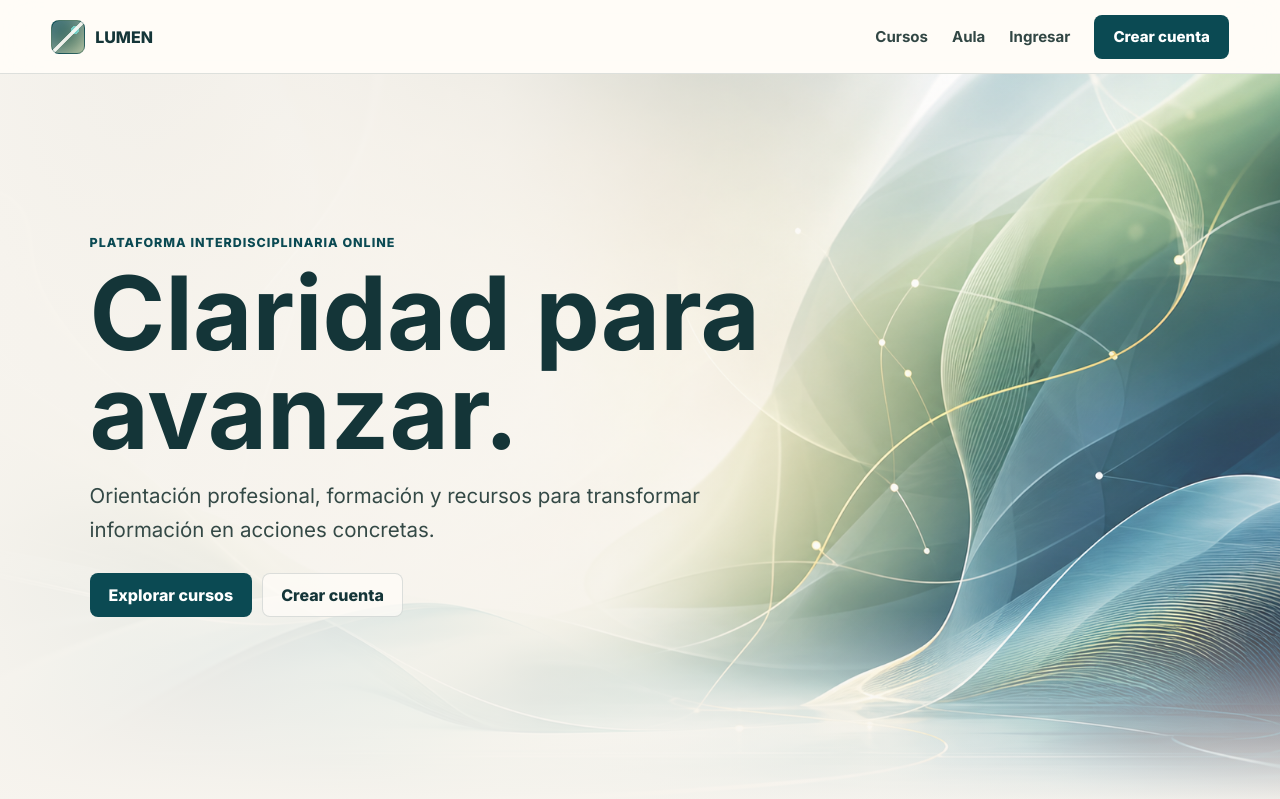
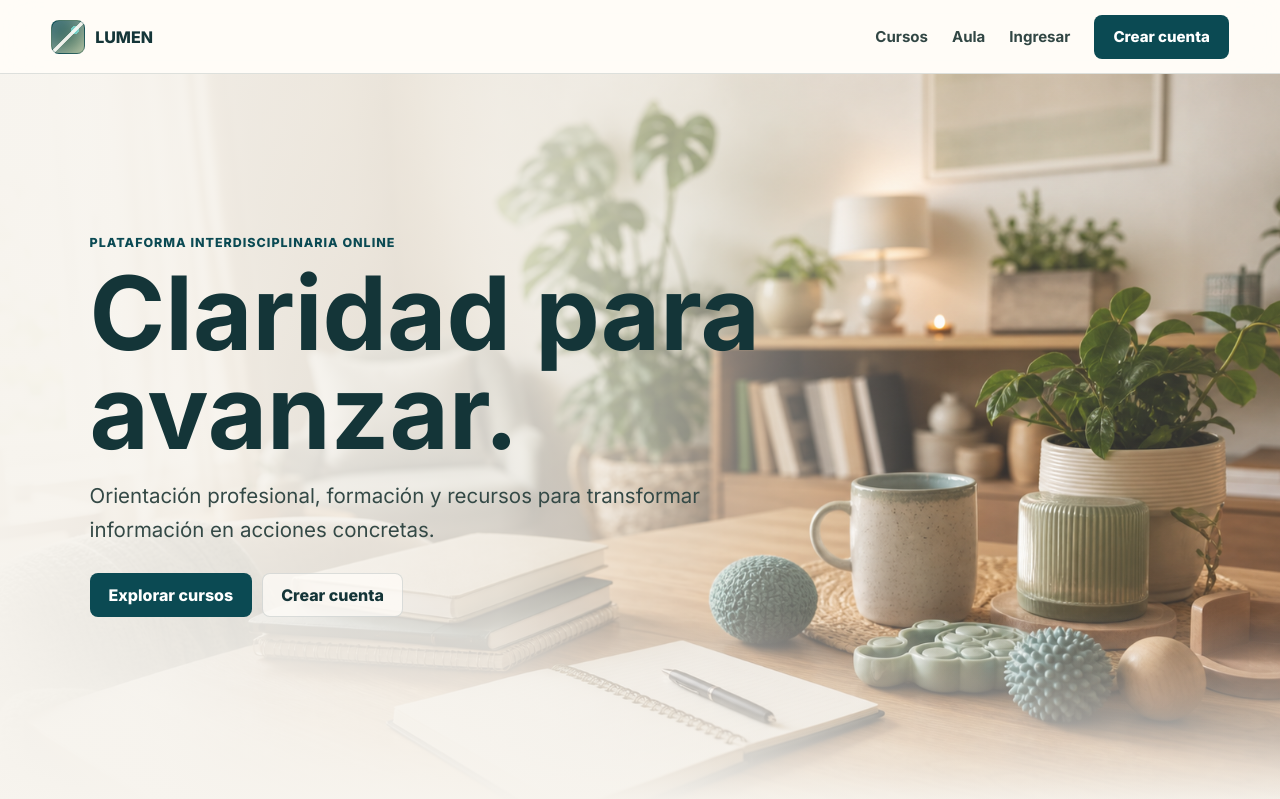
Before and after one commit to jordispinnato/lumen, a Next.js app: page / in a window 1280 px wide. Shown: the top 799 px of the page. Built offline with nearby package versions, Linux system fonts and the light colour scheme; no server answers; the database is empty.

Commit message:
Update landing hero image

```diff
--- a/app/globals.css
+++ b/app/globals.css
@@ -171,7 +171,7 @@
   position: absolute;
   inset: 0;
   z-index: -2;
-  background: url("/assets/lumen-hero.png") center / cover;
+  background: url("/assets/lumen-hero-v2.png") center / cover;
 }
 
 .hero::after {
@@ -419,7 +419,7 @@
   overflow: hidden;
   background:
     linear-gradient(120deg, rgba(11, 74, 83, 0.72), rgba(104, 199, 189, 0.22)),
-    url("/assets/lumen-hero.png") center / cover;
+    url("/assets/lumen-hero-v2.png") center / cover;
   color: white;
   font-weight: 800;
 }
```
Also changed, not shown: public/assets/lumen-hero-v2.png (added).
